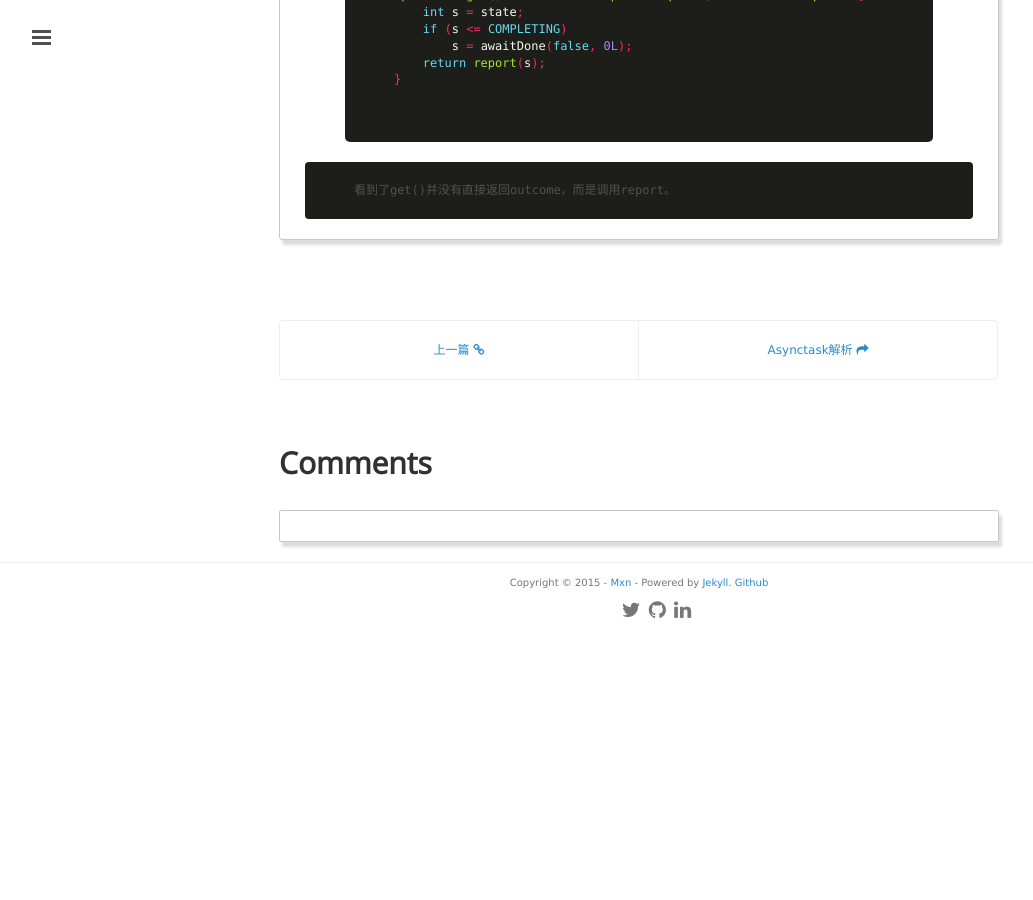
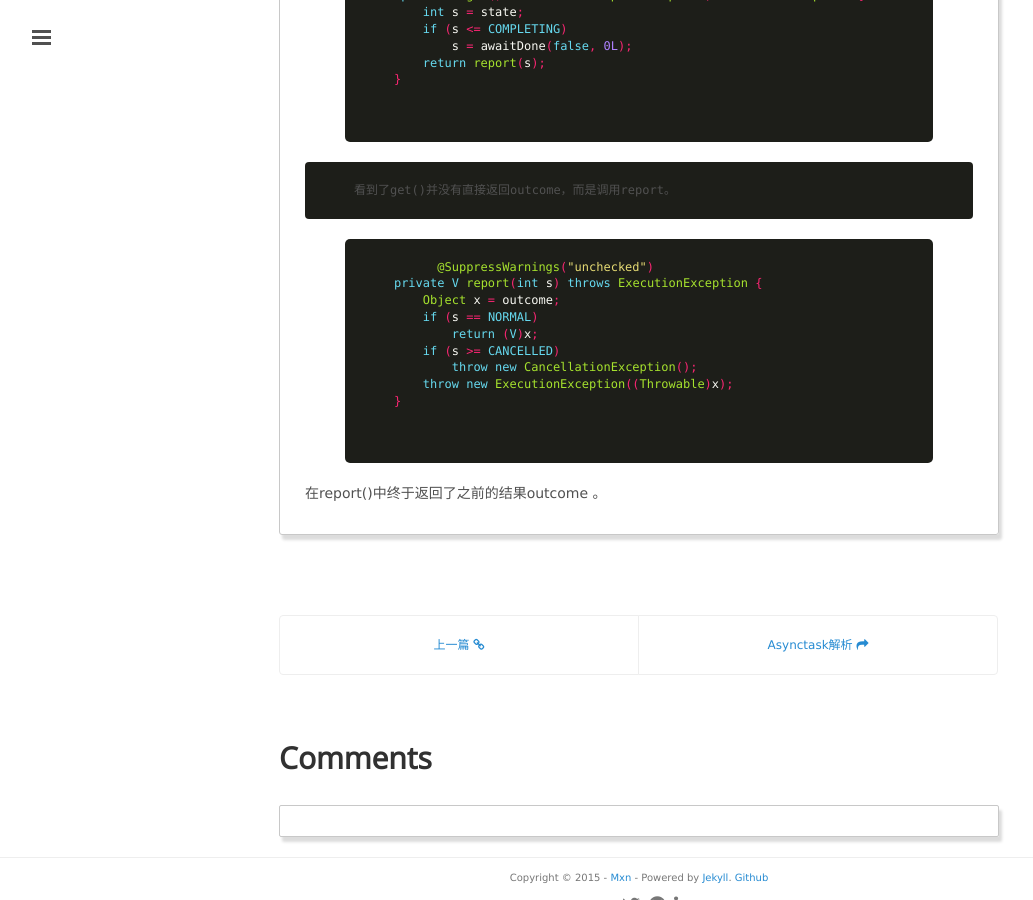
Before and after one commit to mxn21/mxn21.github.io, a Jekyll site: the page built from _posts/2015-6-6-java中future和call的分析.md, in a window 1280 px wide and 900 px high, scrolled down 4191 px. Shown: the whole window, without its empty margins (1-1034 px from the left). Built offline with Jekyll 4.4.1, drawn with Linux system fonts in a browser that asks for light colours; Markdown is read by kramdown in place of the engine named in the settings; comment, search, counter and statistics services are not loaded; before the commit the page ends 4826 px from its top, so only the background shows below that.

Commit message:
Update 2015-6-6-java中future和call的分析.md

```diff
--- a/_posts/2015-6-6-java中future和call的分析.md
+++ b/_posts/2015-6-6-java中future和call的分析.md
@@ -202,3 +202,19 @@
         {% endhighlight  %}
 
         看到了get()并没有直接返回outcome，而是调用report。
+
+
+         {% highlight java %}
+          @SuppressWarnings("unchecked")
+    private V report(int s) throws ExecutionException {
+        Object x = outcome;
+        if (s == NORMAL)
+            return (V)x;
+        if (s >= CANCELLED)
+            throw new CancellationException();
+        throw new ExecutionException((Throwable)x);
+    }
+
+           {% endhighlight  %}
+
+在report()中终于返回了之前的结果outcome 。
```
